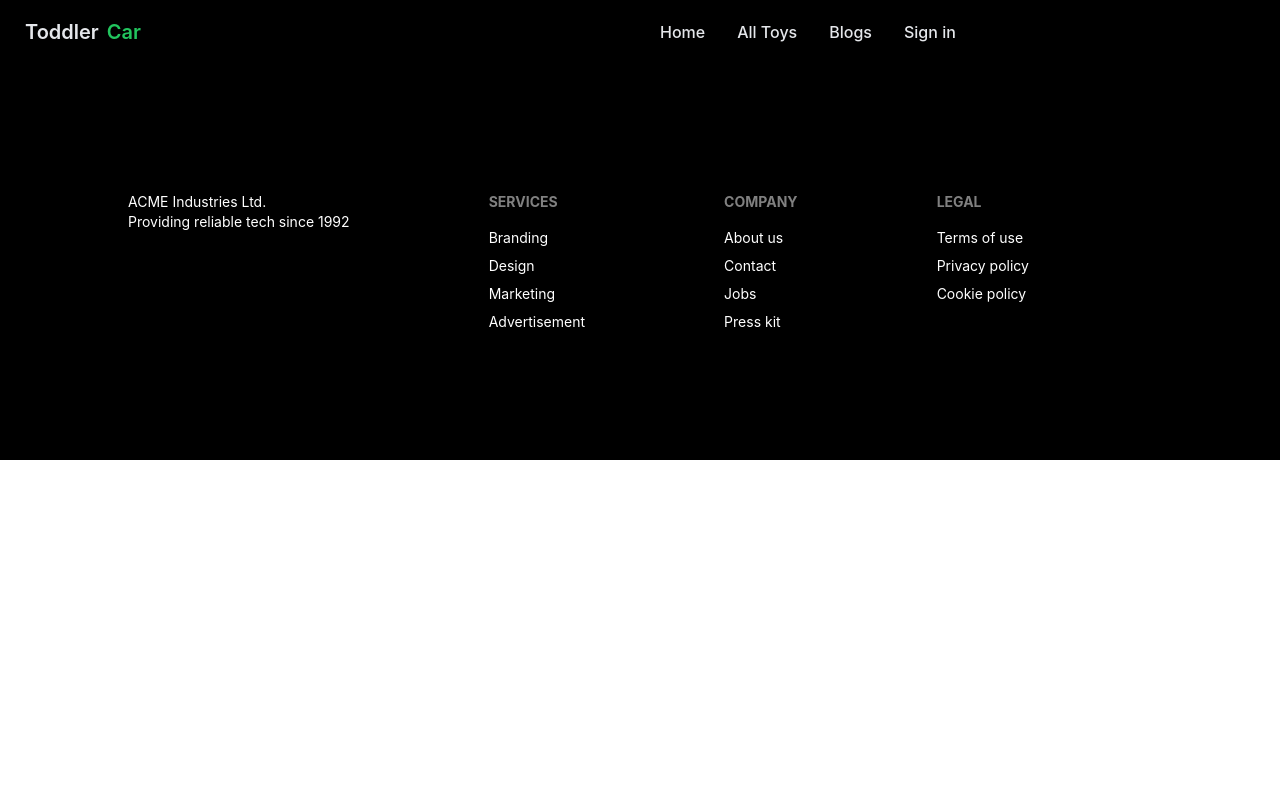
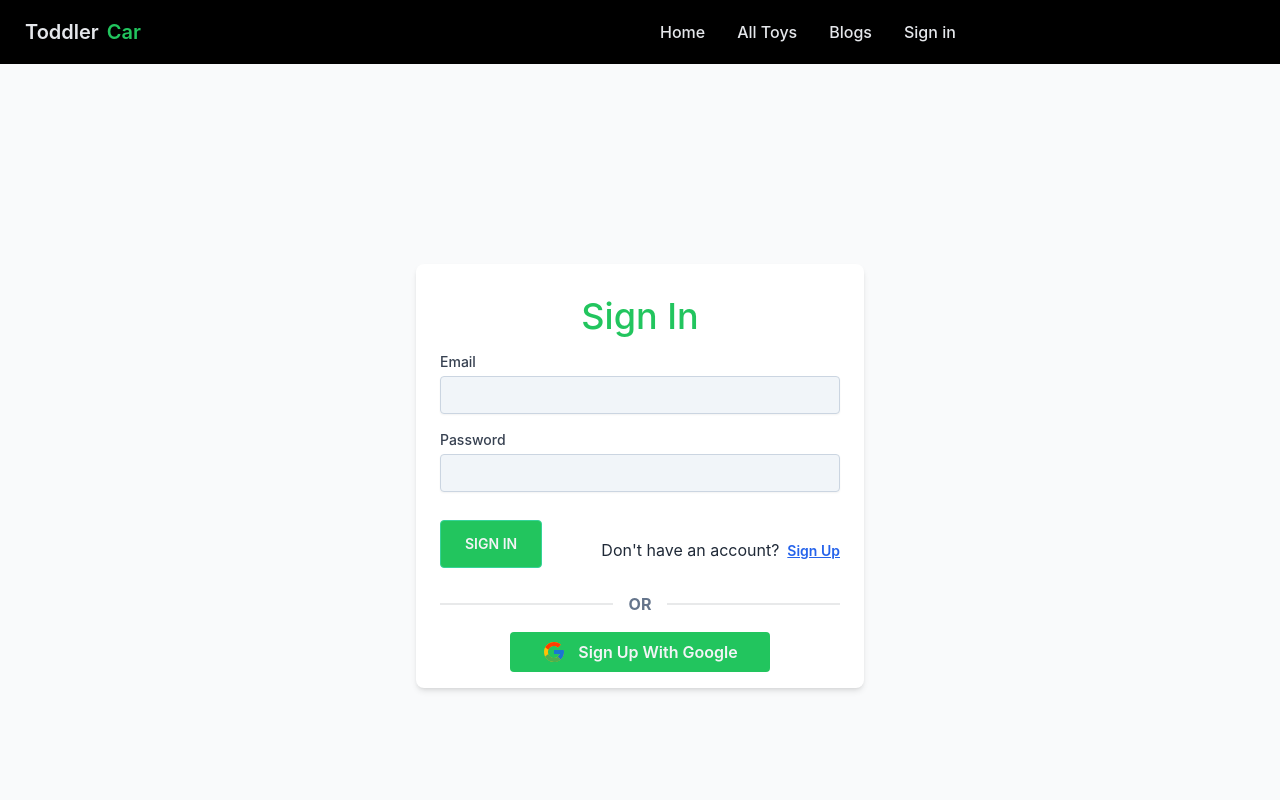
Before and after one commit to ar-asad/automotive, a React (Create React App) app: page /signin in a window 1280 px wide. Shown: the top 800 px of the page. Built offline with nearby package versions, Linux system fonts and the light colour scheme.

Commit message:
login page implement

```diff
--- a/package.json
+++ b/package.json
@@ -10,6 +10,7 @@
     "react": "^18.2.0",
     "react-dom": "^18.2.0",
     "react-hot-toast": "^2.4.1",
+    "react-icons": "^4.8.0",
     "react-router-dom": "^6.11.2",
     "react-scripts": "5.0.1",
     "web-vitals": "^2.1.4"
--- a/src/pages/Login/Login.js
+++ b/src/pages/Login/Login.js
@@ -1,9 +1,65 @@
 import React from 'react';
+import { Link } from 'react-router-dom';
+import { FcGoogle } from "react-icons/fc";
 
 const Login = () => {
     return (
         <div>
+            <div className="flex flex-col items-center min-h-screen pt-6 sm:justify-center sm:pt-0 bg-gray-50">
 
+                <div className="w-full px-6 py-4 mt-6 overflow-hidden bg-white shadow-md sm:max-w-md sm:rounded-lg">
+                    <div>
+                        <h3 className="text-4xl font-medium text-center my-4 text-green-500">
+                            Sign In
+                        </h3>
+                    </div>
+                    <form>
+                        <div className="mt-4">
+                            <label
+                                htmlFor="email"
+                                className="block text-sm font-medium text-gray-700 undefined"
+                            >
+                                Email
+                            </label>
+                            <div className="flex flex-col items-start">
+                                <input type="email" name='email' class="mt-1 block w-full px-3 py-2 bg-slate-100 border border-slate-300 rounded text-sm shadow-sm focus:outline-none focus:border-green-500 focus:ring-1 focus:ring-green-500 " />
+                            </div>
+                        </div>
+                        <div className="mt-4">
+                            <label
+                                htmlFor="password"
+                                className="block text-sm font-medium text-gray-700 undefined"
+                            >
+                                Password
+                            </label>
+                            <div className="flex flex-col items-start">
+                                <input type="password" name='password' class="mt-1 block w-full px-3 py-2 bg-slate-100 border border-slate-300 rounded text-sm shadow-sm focus:outline-none focus:border-green-500 focus:ring-1 focus:ring-green-500 " />
+                            </div>
+                        </div>
+                        <div className="lg:flex items-center justify-between mt-7">
+                            <button
+                                type="submit"
+                                className="btn btn-success rounded px-6 mb-3 text-gray-100 bg-green-500"
+                            >
+                                Sign In
+                            </button>
+                            <p className='text-semibold '> Don't have an account?
+                                <Link
+                                    className="text-sm ms-2 font-semibold hover:text-green-500 text-blue-600 underline "
+                                    to='/signup'
+                                >
+                                    Sign Up
+                                </Link>
+                            </p>
+
+                        </div>
+                    </form> <div className="divider text-slate-500 font-bold mb-5">OR</div>
+                    <div className='flex justify-center'>
+                        <button className='bg-green-500 hover:bg-green-400 font-semibold text-gray-100 rounded px-8 py-2 flex justify-center gap-3 items-center'> <FcGoogle className='w-6 h-6'></FcGoogle> Sign Up With Google</button>
+                    </div>
+
+                </div>
+            </div>
         </div>
     );
 };
--- a/src/pages/Login/Signup.js
+++ b/src/pages/Login/Signup.js
@@ -1,9 +1,10 @@
 import React from 'react';
+import { FcGoogle } from 'react-icons/fc';
 import { Link } from 'react-router-dom';
 
 const Signup = () => {
     return (
-        <div>
+        <div className='mb-8'>
             <div className="flex flex-col items-center min-h-screen pt-6 sm:justify-center sm:pt-0 bg-gray-50">
 
                 <div className="w-full px-6 py-4 mt-6 overflow-hidden bg-white shadow-md sm:max-w-md sm:rounded-lg">
@@ -75,6 +76,10 @@ const Signup = () => {
 
                         </div>
                     </form>
+                    <div className="divider text-slate-500 font-bold mb-5">OR</div>
+                    <div className='flex justify-center'>
+                        <button className='bg-green-500 hover:bg-green-400 font-semibold text-gray-100 rounded px-8 py-2 flex justify-center gap-3 items-center'> <FcGoogle className='w-6 h-6'></FcGoogle> Sign In With Google</button>
+                    </div>
                 </div>
             </div>
         </div>
```
Also changed, not shown: 1 other file (tests, documents, lock files or other folders).
